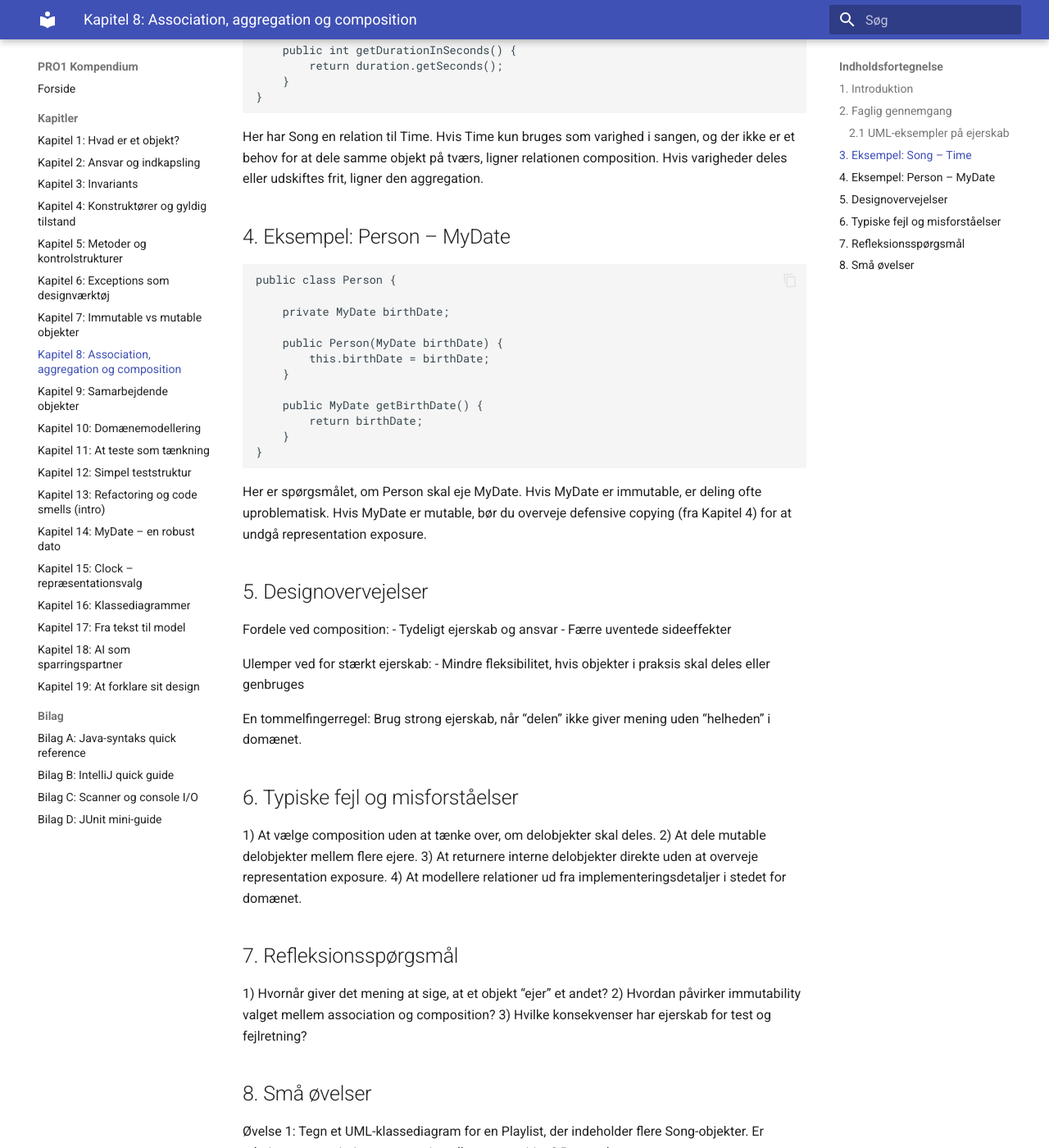
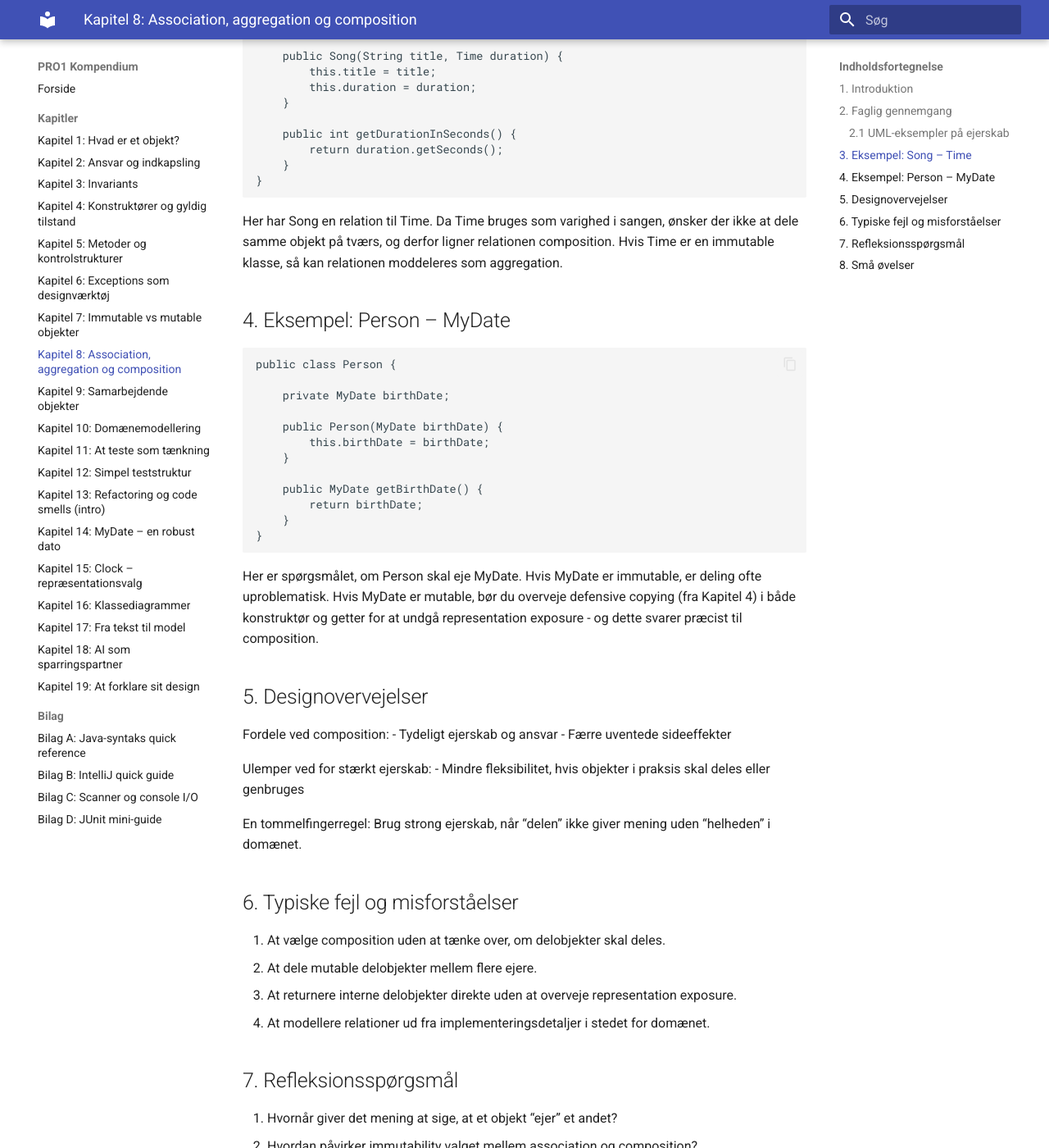
Before and after one commit to sva-via/PRO1-kompendium, an MkDocs documentation site: the page built from docs/kapitel/08.md, in a window 1280 px wide and 1400 px high, scrolled down 1965 px. Shown: the whole window at 82% size. Built offline with MkDocs 1.6.1 and Material for MkDocs 9.7.7, drawn with Linux system fonts in a browser that asks for light colours; some of the changed text lies outside the part shown.

Commit message:
Revise Chapter 8 on associations and ownership
Updated descriptions for associations, aggregations, and compositions in Chapter 8. Clarified relationships and ownership concepts.

````diff
--- a/docs/kapitel/08.md
+++ b/docs/kapitel/08.md
@@ -20,15 +20,15 @@ Association: Car har en ejer Person. Ejeren kan eksistere uafhængigt af bilen.
 
 ![Figur](../images/kap08-1.png)
 
-Figur 8.1 – Association mellem Car og Person (0..1 ejer)
+Figur 8.1 – Association mellem Car og Person. En Car kan have 0 eller 1 ejer (Person), og en Person kan eje 0 eller flere biler.
 
-Aggregation: Car har flere Wheel. Hjul kan i princippet eksistere uafhængigt (fx på et lager), og kan udskiftes. Den hule diamant ved Car betyder “svagt ejerskab”.
+Aggregation: Car har flere Wheel. Hjul kan i princippet eksistere uafhængigt (fx på et lager), og kan udskiftes. Den hule diamant ved Car betyder “svagt ejerskab” og betyder "del-af" (at et hjul er en del af bilen).
 
 ![Figur](../images/kap08-2.png)
 
-Figur 8.2 – Aggregation mellem Car og Wheel (4 hjul)
+Figur 8.2 – Aggregation mellem Car og Wheel. Her har en bil altid præcis 4 hjul og et hjul tilhører kun én bil.
 
-Composition: Car har en registreringsdato MyDate. Den sorte diamant betyder “stærkt ejerskab”: registreringsdatoen giver typisk ikke mening uden bilen og oprettes ofte sammen med bilen.
+Composition: Car har en registreringsdato MyDate. Den sorte diamant betyder “stærkt ejerskab”: registreringsdatoen giver typisk ikke mening uden bilen og oprettes ofte sammen med bilen. Det beyder både "del-af" og "ejer" (at Car-objektet ejer MyDate-objektet).
 
 ![Figur](../images/kap08-3.png)
 
@@ -69,7 +69,7 @@ public class Song {
     }
 }
 ```
-Her har Song en relation til Time. Hvis Time kun bruges som varighed i sangen, og der ikke er et behov for at dele samme objekt på tværs, ligner relationen composition. Hvis varigheder deles eller udskiftes frit, ligner den aggregation.
+Her har Song en relation til Time. Da Time bruges som varighed i sangen, ønsker der ikke at dele samme objekt på tværs, og derfor ligner relationen composition. Hvis Time er en immutable klasse, så kan relationen moddeleres som aggregation.
 
 ## 4. Eksempel: Person – MyDate
 
@@ -87,7 +87,7 @@ public class Person {
     }
 }
 ```
-Her er spørgsmålet, om Person skal eje MyDate. Hvis MyDate er immutable, er deling ofte uproblematisk. Hvis MyDate er mutable, bør du overveje defensive copying (fra Kapitel 4) for at undgå representation exposure.
+Her er spørgsmålet, om Person skal eje MyDate. Hvis MyDate er immutable, er deling ofte uproblematisk. Hvis MyDate er mutable, bør du overveje defensive copying (fra Kapitel 4) i både konstruktør og getter for at undgå representation exposure - og dette svarer præcist til composition.
 
 ## 5. Designovervejelser
 
@@ -102,16 +102,16 @@ En tommelfingerregel: Brug strong ejerskab, når “delen” ikke giver mening u
 
 ## 6. Typiske fejl og misforståelser
 
-1) At vælge composition uden at tænke over, om delobjekter skal deles.
-2) At dele mutable delobjekter mellem flere ejere.
-3) At returnere interne delobjekter direkte uden at overveje representation exposure.
-4) At modellere relationer ud fra implementeringsdetaljer i stedet for domænet.
+1. At vælge composition uden at tænke over, om delobjekter skal deles.
+2. At dele mutable delobjekter mellem flere ejere.
+3. At returnere interne delobjekter direkte uden at overveje representation exposure.
+4. At modellere relationer ud fra implementeringsdetaljer i stedet for domænet.
 
 ## 7. Refleksionsspørgsmål
 
-1) Hvornår giver det mening at sige, at et objekt “ejer” et andet?
-2) Hvordan påvirker immutability valget mellem association og composition?
-3) Hvilke konsekvenser har ejerskab for test og fejlretning?
+1. Hvornår giver det mening at sige, at et objekt “ejer” et andet?
+2. Hvordan påvirker immutability valget mellem association og composition?
+3. Hvilke konsekvenser har ejerskab for test og fejlretning?
 
 ## 8. Små øvelser
 
````
